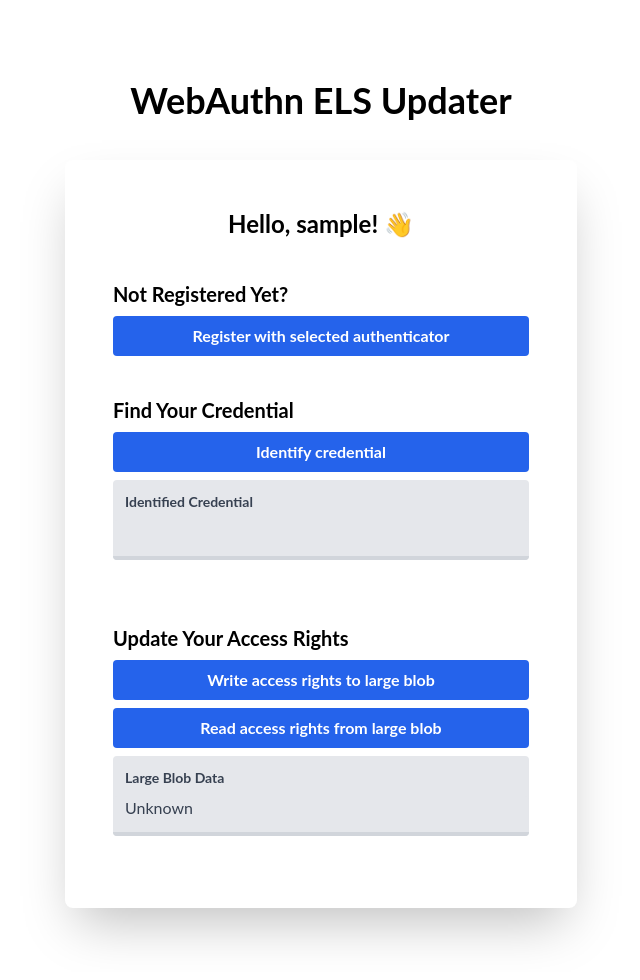
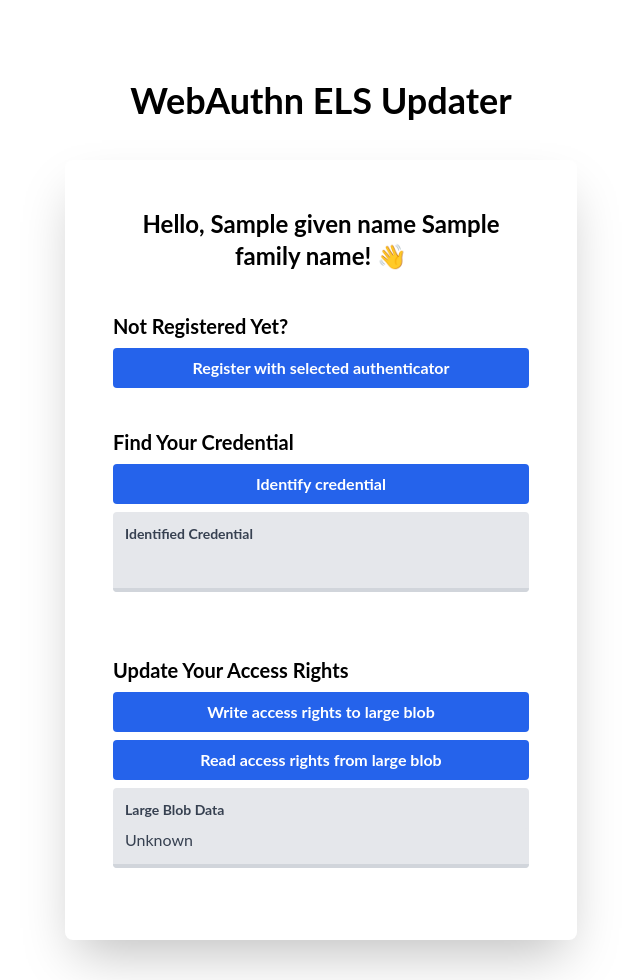
Before and after one commit to All-Your-Locks-Are-Belong-To-Us/webauthn-updater, a Flask app: template templates/index.html in a window 1280 px wide. Shown: the top 980 px of the page, without its empty margins (319-959 px from the left). Before the commit the page ends 943 px from the top, so only its background shows below. Run offline with Flask 2, Linux system fonts and the light colour scheme; the template is opened without the code that fills it: most values are stand-ins (such as "Sample title", 1, 10 or a date in 2020); parts of the project's set-up code (start-up, migrations or seed data) failed here and were passed over; some libraries are stand-ins or nearby versions.

Commit message:
Show Real Name Instead Of Username

```diff
--- a/app.py
+++ b/app.py
@@ -64,7 +64,12 @@ def get_signed_access_rights():
 @app.route('/')
 @oidc.require_login
 def index():
-    return render_template('index.html', username=oidc.user_getfield("preferred_username"))
+    return render_template(
+        'index.html',
+        username=oidc.user_getfield("preferred_username"),
+        given_name=oidc.user_getfield("given_name"),
+        family_name=oidc.user_getfield("family_name"),
+    )
 
 
 @app.route('/logout')
--- a/templates/index.html
+++ b/templates/index.html
@@ -27,7 +27,7 @@
 
     <main class="bg-white max-w-lg mx-auto p-8 md:p-12 my-10 rounded-lg shadow-2xl">
         <section>
-            <h3 class="font-bold text-2xl text-center">Hello, {{ username }}! 👋</h3>
+            <h3 class="font-bold text-2xl text-center">Hello, {{ given_name }} {{ family_name }}! 👋</h3>
         </section>
 
         <section class="mt-10 flex flex-col gap-2">
```
